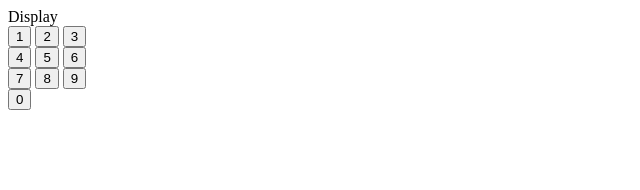
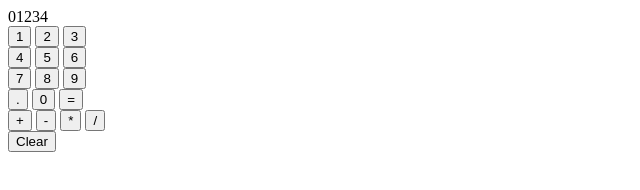
Before and after one commit to AaronGilford/Calculator, a plain HTML site: page index.html in a window 1280 px wide. Shown: the whole page, without its empty margins (0-640 px from the left). Drawn offline with Linux system fonts and the light colour scheme.

Commit message:
add operator buttons

```diff
--- a/index.html
+++ b/index.html
@@ -9,7 +9,7 @@
     <script src="script.js" defer></script>
 </head>
 <body>
-    <div id="display">Display</div>
+    <div id="display">01234</div>
     <div id="container">
         <div id="numbers">
             <div class="rows">
@@ -28,8 +28,21 @@
                 <button>9</button>
             </div>
             <div class="rows">
+                <button>.</button>
                 <button>0</button>
+                <button>=</button>
             </div>
+        </div>
+        <div id="operators">
+            <div class="columns">
+                <button>+</button>
+                <button>-</button>
+                <button>*</button>
+                <button>/</button>
+            </div>
+        </div>
+        <div id="clearBtn">
+            <button>Clear</button>
         </div>
     </div>
 </body>
```
